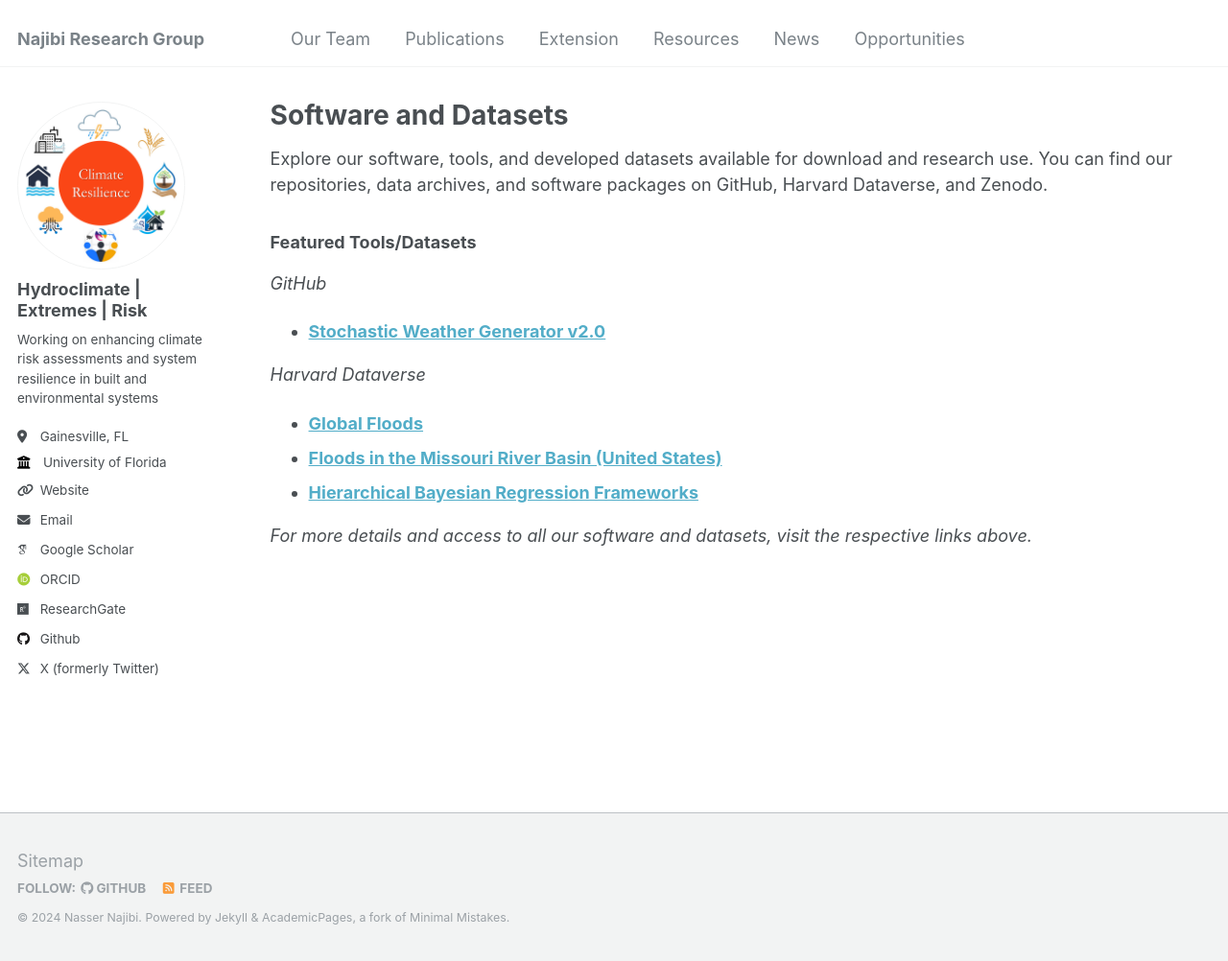
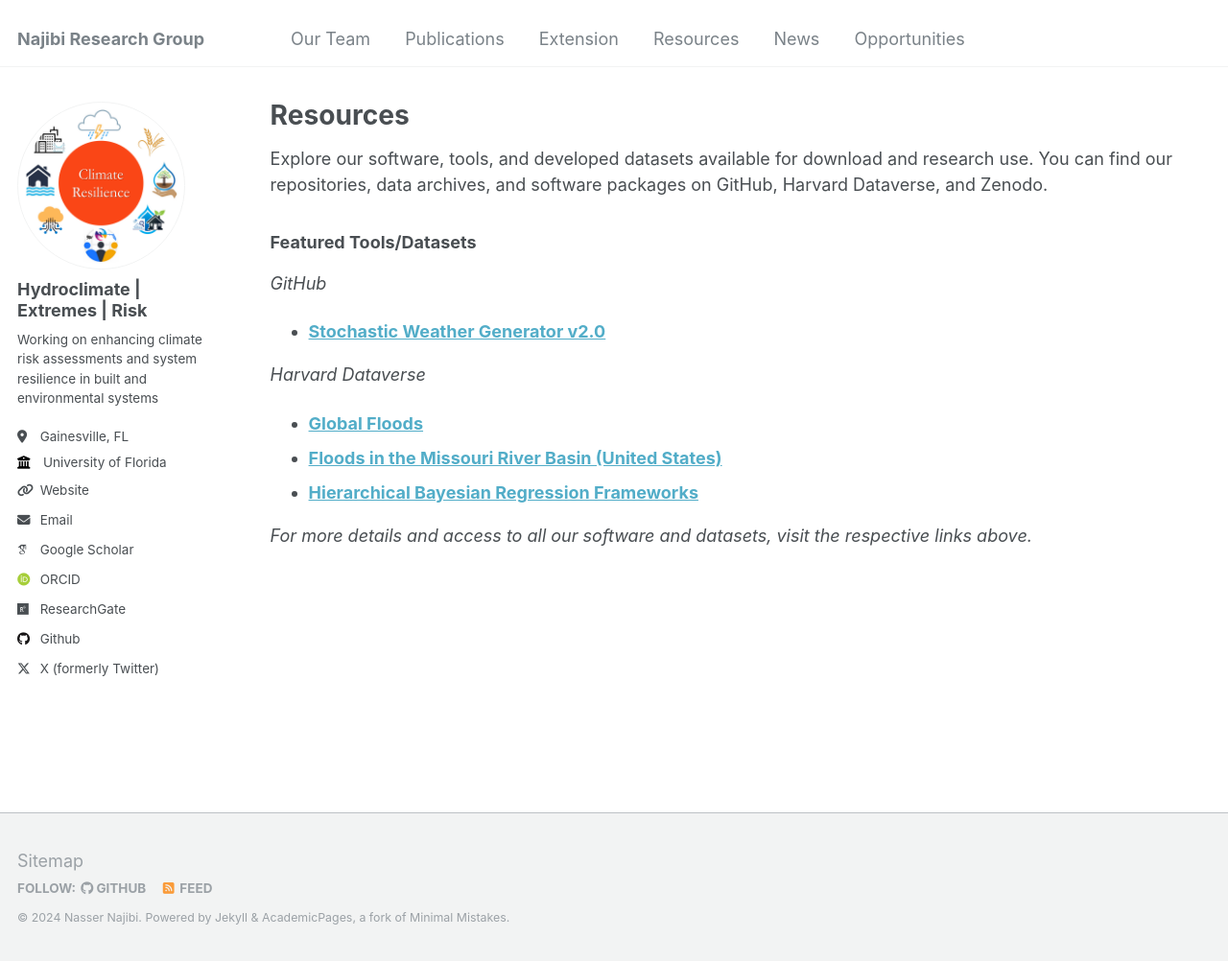
Before and after one commit to nassernajibi/lab, a Jekyll site: the page built from _pages/resources.md, in a window 1280 px wide and 1002 px high. Shown: the whole window at 96% size. Built offline with Jekyll 4.4.1, drawn with Linux system fonts in a browser that asks for light colours; some web fonts are replaced.

Commit message:
Updated Headers

```diff
--- a/_pages/software-datasets.md
+++ b/_pages/resources.md
@@ -1,7 +1,7 @@
 ---
 layout: archive  # Ensure this layout file exists in _layouts
-title: "Software and Datasets"
-permalink: /software-datasets/
+title: "Resources"
+permalink: /resources/
 author_profile: true  # Optional, depending on your theme
 ---
 
```
Also changed, not shown: _pages/opportunities.md (renamed from _pages/join-us.md, +2 -2 lines), _pages/team.md (+1 -1 lines).
